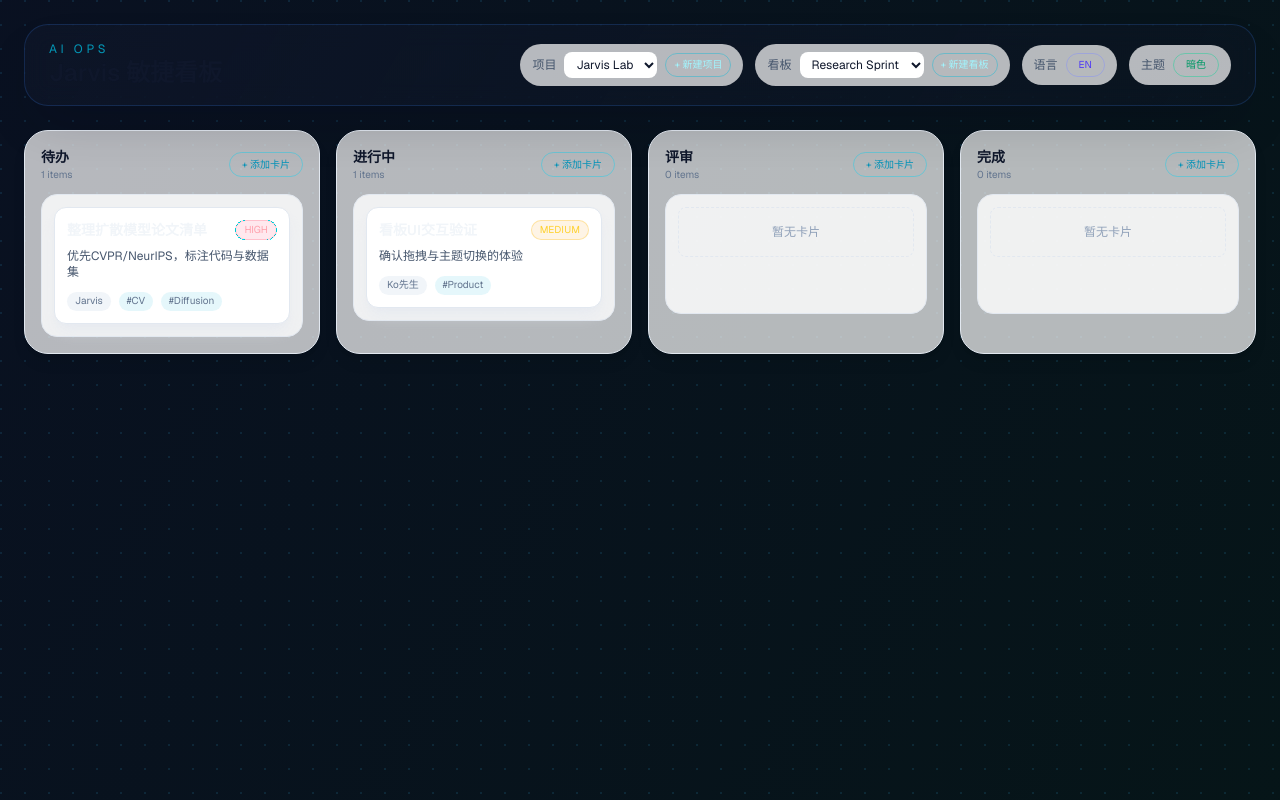
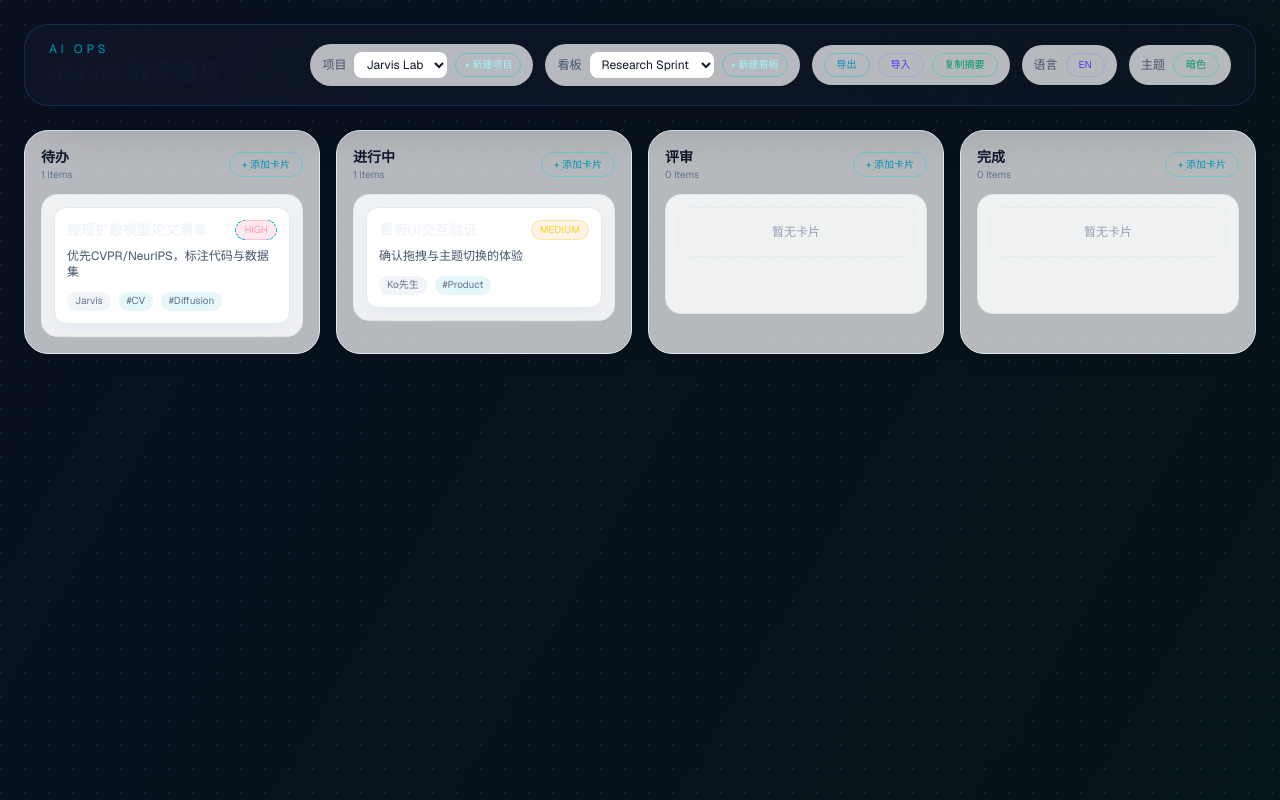
Before and after one commit to Garyko0730/Jarviskanban, a Next.js app: page / in a window 1280 px wide. Built offline with nearby package versions, Linux system fonts and the light colour scheme.

Commit message:
Add kanban data export/import and summary copy

```diff
--- a/src/app/page.tsx
+++ b/src/app/page.tsx
@@ -1,6 +1,6 @@
 "use client";
 
-import { useEffect, useMemo, useState } from "react";
+import { useEffect, useMemo, useRef, useState } from "react";
 import {
   DndContext,
   DragOverlay,
@@ -29,6 +29,12 @@ const i18n = {
     light: "亮色",
     dark: "暗色",
     language: "语言",
+    exportData: "导出",
+    importData: "导入",
+    copySummary: "复制摘要",
+    exportSuccess: "已导出看板数据",
+    importFailed: "导入失败，请检查文件格式",
+    copySuccess: "已复制到剪贴板",
     todo: "待办",
     inProgress: "进行中",
     review: "评审",
@@ -59,6 +65,12 @@ const i18n = {
     light: "Light",
     dark: "Dark",
     language: "Language",
+    exportData: "Export",
+    importData: "Import",
+    copySummary: "Copy Summary",
+    exportSuccess: "Board data exported",
+    importFailed: "Import failed. Check the file format",
+    copySuccess: "Copied to clipboard",
     todo: "To Do",
     inProgress: "In Progress",
     review: "Review",
@@ -289,6 +301,8 @@ export default function Home() {
   const [activeBoardId, setActiveBoardId] = useState("board-1");
   const [activeTaskId, setActiveTaskId] = useState<string | null>(null);
   const [draft, setDraft] = useState<Draft | null>(null);
+  const [notice, setNotice] = useState<string | null>(null);
+  const fileInputRef = useRef<HTMLInputElement | null>(null);
 
   const t = i18n[lang];
 
@@ -366,6 +380,82 @@ export default function Home() {
         };
       })
     );
+  };
+
+  const pushNotice = (message: string) => {
+    setNotice(message);
+    window.setTimeout(() => setNotice(null), 2200);
+  };
+
+  const exportData = () => {
+    const payload = {
+      exportedAt: new Date().toISOString(),
+      theme,
+      lang,
+      projects,
+      activeProjectId,
+      activeBoardId,
+    };
+    const blob = new Blob([JSON.stringify(payload, null, 2)], {
+      type: "application/json",
+    });
+    const url = URL.createObjectURL(blob);
+    const link = document.createElement("a");
+    link.href = url;
+    link.download = `jarvis-kanban-${Date.now()}.json`;
+    link.click();
+    URL.revokeObjectURL(url);
+    pushNotice(t.exportSuccess);
+  };
+
+  const importData = async (file: File) => {
+    try {
+      const text = await file.text();
+      const parsed = JSON.parse(text) as {
+        projects?: Project[];
+        activeProjectId?: string;
+        activeBoardId?: string;
+        theme?: "dark" | "light";
+        lang?: Lang;
+      };
+      if (!parsed.projects || parsed.projects.length === 0) {
+        throw new Error("invalid");
+      }
+      setProjects(parsed.projects);
+      if (parsed.activeProjectId) setActiveProjectId(parsed.activeProjectId);
+      if (parsed.activeBoardId) setActiveBoardId(parsed.activeBoardId);
+      if (parsed.theme) setTheme(parsed.theme);
+      if (parsed.lang) setLang(parsed.lang);
+    } catch (error) {
+      pushNotice(t.importFailed);
+    }
+  };
+
+  const copySummary = async () => {
+    const lines = [
+      `# ${activeProject.name} / ${activeBoard.name}`,
+      ...activeBoard.columns.map((column) => {
+        const tasks = column.taskIds
+          .map((id) => activeBoard.tasks[id])
+          .filter((task): task is Task => Boolean(task));
+        const taskLines =
+          tasks.length === 0
+            ? `- ${t.empty}`
+            : tasks
+                .map((task) =>
+                  `- ${task.title}${task.assignee ? ` (@${task.assignee})` : ""}`
+                )
+                .join("\n");
+        return `## ${column.title}\n${taskLines}`;
+      }),
+    ];
+    const text = lines.join("\n\n");
+    try {
+      await navigator.clipboard.writeText(text);
+      pushNotice(t.copySuccess);
+    } catch (error) {
+      window.alert(text);
+    }
   };
 
   const handleDragEnd = ({ active, over }: { active: any; over: any }) => {
@@ -513,6 +603,17 @@ export default function Home() {
           theme === "dark" ? "glass" : "light-glass"
         } rounded-3xl px-6 py-4 shadow-2xl shadow-slate-950/20`}
       >
+        <input
+          ref={fileInputRef}
+          type="file"
+          accept="application/json"
+          className="hidden"
+          onChange={(event) => {
+            const file = event.target.files?.[0];
+            if (file) void importData(file);
+            event.currentTarget.value = "";
+          }}
+        />
         <div className="flex flex-wrap items-center justify-between gap-4">
           <div>
             <p className="text-xs uppercase tracking-[0.3em] text-cyan-500/80">
@@ -521,6 +622,9 @@ export default function Home() {
             <h1 className="text-2xl font-semibold text-slate-900 dark:text-slate-100">
               {t.appName}
             </h1>
+            {notice && (
+              <p className="mt-2 text-xs text-emerald-500">{notice}</p>
+            )}
           </div>
           <div className="flex flex-wrap items-center gap-3">
             <div className="flex items-center gap-2 rounded-full bg-white/70 px-3 py-2 text-xs dark:bg-white/5">
@@ -564,6 +668,26 @@ export default function Home() {
               </button>
             </div>
             <div className="flex items-center gap-2 rounded-full bg-white/70 px-3 py-2 text-xs dark:bg-white/5">
+              <button
+                onClick={exportData}
+                className="rounded-full border border-cyan-500/40 px-3 py-1 text-[10px] text-cyan-600 hover:bg-cyan-500/10 dark:text-cyan-200"
+              >
+                {t.exportData}
+              </button>
+              <button
+                onClick={() => fileInputRef.current?.click()}
+                className="rounded-full border border-indigo-400/40 px-3 py-1 text-[10px] text-indigo-600 hover:bg-indigo-500/10 dark:text-indigo-200"
+              >
+                {t.importData}
+              </button>
+              <button
+                onClick={copySummary}
+                className="rounded-full border border-emerald-400/40 px-3 py-1 text-[10px] text-emerald-600 hover:bg-emerald-500/10 dark:text-emerald-200"
+              >
+                {t.copySummary}
+              </button>
+            </div>
+            <div className="flex items-center gap-2 rounded-full bg-white/70 px-3 py-2 text-xs dark:bg-white/5">
               <span className="text-slate-600 dark:text-slate-300">{t.language}</span>
               <button
                 onClick={() => setLang(lang === "zh" ? "en" : "zh")}
@@ -594,7 +718,9 @@ export default function Home() {
           onDragCancel={() => setActiveTaskId(null)}
         >
           {activeBoard.columns.map((column) => {
-            const tasks = column.taskIds.map((id) => activeBoard.tasks[id]);
+            const tasks = column.taskIds
+              .map((id) => activeBoard.tasks[id])
+              .filter((task): task is Task => Boolean(task));
             return (
               <div
                 key={column.id}
```
Also changed, not shown: 1 other file (tests, documents, lock files or other folders).
